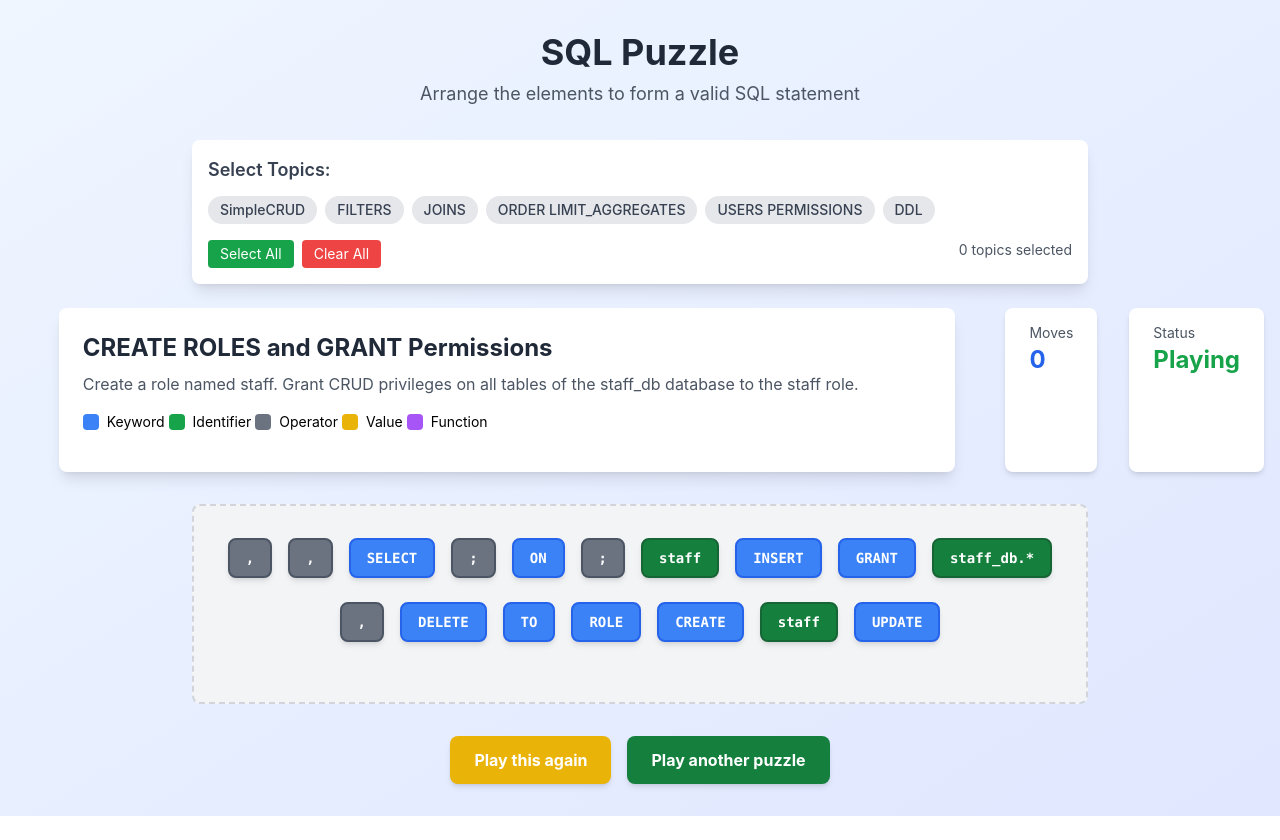
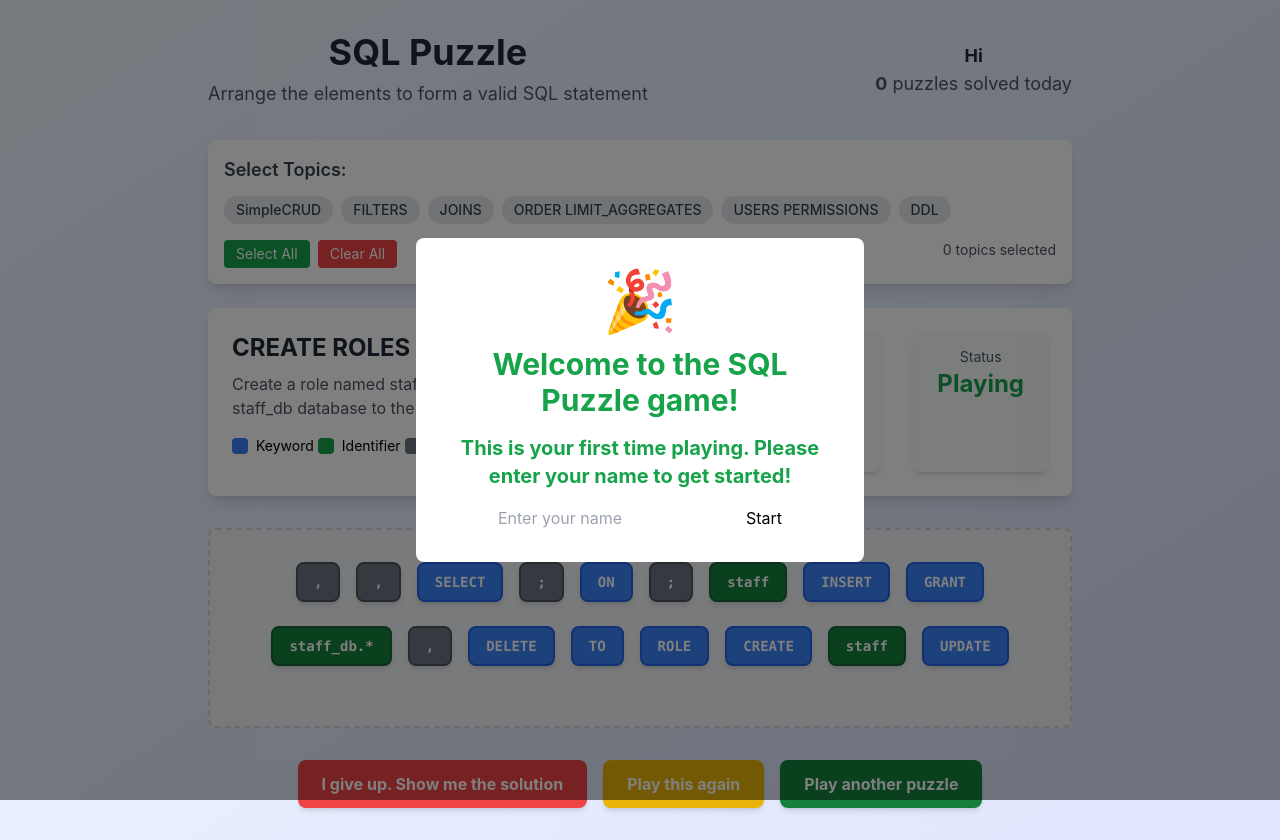
Before and after one commit to greenorca/SQL-Puzzle, a React (Create React App) app: page / in a window 1280 px wide. Before the commit the page ends 816 px from the top, so only its background shows below. Built offline with nearby package versions, Linux system fonts and the light colour scheme; the HTML template or start-up script is replaced by a standard one.

Commit message:
username and game stats
* are now stored in local storage
* are displayed in the header

added "give up, show solution" button
added "close" celebration button that allows
users to see their finished code again

```diff
--- a/src/App.tsx
+++ b/src/App.tsx
@@ -1,6 +1,8 @@
-import React, { useState } from 'react';
+import React, { useEffect, useState } from 'react';
 import './App.css';
 import { useGameState } from './hooks/useGameState';
+import { useUserInfo } from './hooks/useUserInfo';
+import FirstTimeUser from './components/FirstTimeUser';
 import PuzzleArea from './components/PuzzleArea';
 import WinCelebration from './components/WinCelebration';
 import TopicSelector from './components/TopicSelector';
@@ -8,12 +10,14 @@ import MermaidDiagram from './components/MermaidDiagram';
 import { Topic } from './types';
 
 function App() {
-  const [selectedTopics, setSelectedTopics] = useState<Topic[]>([]);
-  const [showDiagram, setShowDiagram] = useState(false);
-  const { gameState, updateUserOrder, resetPuzzle, nextPuzzle } = useGameState(selectedTopics);
+  const [ selectedTopics, setSelectedTopics] = useState<Topic[]>([]);
+  const [ showDiagram, setShowDiagram] = useState<boolean>(false);
+  const [ showWinCelebration, setShowWinCelebration] = useState<boolean>(true);
+  const { gameState, updateUserOrder, resetPuzzle, nextPuzzle, giveUp } = useGameState(selectedTopics);
+  const { username, setUsername, addCompletedPuzzle, puzzlesCompleted } = useUserInfo();
 
   const getUserOrderDisplay = () => {
-    const elements = gameState.userOrder.map(el => el.content);
+    let elements = gameState.userOrder.map(el => el.content)
     return elements.map((content, index) => {
       const shouldBreak = ['JOIN', 'FROM', 'WHERE', 'VALUES', 'SET', 'GROUP BY','ORDER BY','LIMIT'].includes(content);
       return (
@@ -26,17 +30,43 @@ function App() {
     });
   };
 
+  const getNumberPuzzlesSolvedToday = (): number => {
+    const today = new Date();
+    today.setHours(0, 0, 0, 0); // Set to start of day
+
+    return puzzlesCompleted.filter(item => {
+      const completionDate = new Date(item.completedAt);
+      completionDate.setHours(0, 0, 0, 0); // Set to start of day
+      return completionDate.getTime() === today.getTime();
+    }).length;
+  };
+
+  useEffect(() => {
+    setShowWinCelebration(true);
+    if (gameState.isWon && gameState.currentPuzzle) {
+      addCompletedPuzzle(parseInt(gameState.currentPuzzle.id));
+    }
+  }, [gameState.isWon, gameState.currentPuzzle]);
+
   return (
     <div className="min-h-screen bg-gradient-to-br from-blue-50 to-indigo-100">
-      <div className="container mx-auto px-4 py-8">
+      <div className="container mx-auto max-w-4xl px-4 py-8">
         {/* Header */}
-        <header className="text-center mb-8">
+        <header className="text-center mb-8 flex justify-between items-center">
+          <div>
           <h1 className="text-4xl font-bold text-gray-800 mb-2">
             SQL Puzzle
           </h1>
           <p className="text-gray-600 text-lg">
             Arrange the elements to form a valid SQL statement
           </p>
+          </div>
+          <div>
+            <h4 className="text-gray-800 font-bold text-lg">Hi {username}</h4>
+            <p className="text-gray-600 text-lg">
+              <b>{getNumberPuzzlesSolvedToday()}</b> puzzles solved today
+            </p>
+          </div>
         </header>
 
         {/* Topic Selector */}
@@ -47,8 +77,8 @@ function App() {
 
         {/* Puzzle Info */}
         {gameState.currentPuzzle && (
-          <div className="flex justify-center gap-2">
-          <div className="bg-white rounded-lg p-6 mb-8 shadow-lg max-w-4xl mx-auto grow">
+          <div className="bg-white rounded-lg p-6 mb-8 shadow-lg max-w-4xl mx-auto flex">
+            <div className="flex-grow">
             <h2 className="text-2xl font-bold text-gray-800 mb-2">
               {gameState.currentPuzzle.title}
             </h2>
@@ -92,14 +122,14 @@ function App() {
                 <span>Function</span>
               </div>
             </div>
-          </div>
+            </div>
             {/* Game Stats */}
-            <div className="flex justify-center gap-8 mb-8">
-              <div className="bg-white rounded-lg px-6 py-3 shadow-md">
+            <div className="flex justify-center gap-8 text-center">
+              <div className="bg-gray-50 rounded-lg px-6 py-3 shadow-md">
                 <span className="text-gray-600 text-sm">Moves</span>
                 <p className="text-2xl font-bold text-blue-600">{gameState.moves}</p>
               </div>
-              <div className="bg-white rounded-lg px-6 py-3 shadow-md">
+              <div className="bg-gray-50 rounded-lg px-6 py-3 shadow-md">
                 <span className="text-gray-600 text-sm">Status</span>
                 <p className="text-2xl font-bold text-green-600">
                   {gameState.isWon ? 'Won! 🎉' : 'Playing'}
@@ -125,7 +155,7 @@ function App() {
               ? 'bg-green-100 text-green-800 border-2 border-green-500'
               : 'bg-gray-900 text-green-400'
           }`}>
-            {getUserOrderDisplay() || <span className="text-gray-500">Start arranging elements above...</span>}
+            {gameState.isGivenUp ? gameState.currentPuzzle?.correctOrder.map(el => el.content).join(' ') : getUserOrderDisplay() || <span className="text-gray-500">Start arranging elements above...</span>}
           </div>
           {gameState.isWon && (
             <div className="mt-4 text-center">
@@ -137,6 +167,12 @@ function App() {
 
         {/* Control Buttons */}
         <div className="flex justify-center gap-4 mt-8">
+          <button
+            onClick={()=>giveUp()}
+            className="bg-red-500 hover:bg-red-600 text-white font-bold py-3 px-6 rounded-lg transition-colors duration-200 transform hover:scale-105 shadow-md"
+          >
+            I give up. Show me the solution
+          </button>
           <button
             onClick={resetPuzzle}
             className="bg-yellow-500 hover:bg-yellow-600 text-white font-bold py-3 px-6 rounded-lg transition-colors duration-200 transform hover:scale-105 shadow-md"
@@ -152,11 +188,12 @@ function App() {
         </div>
 
         {/* Win Celebration */}
-        {gameState.isWon && (
+        {gameState.isWon && showWinCelebration && (
           <WinCelebration
             moves={gameState.moves}
             onNextPuzzle={nextPuzzle}
             onResetPuzzle={resetPuzzle}
+            onClose={() => setShowWinCelebration(false)}
           />
         )}
 
@@ -166,6 +203,11 @@ function App() {
           isOpen={showDiagram}
           onClose={() => setShowDiagram(false)}
         />
+
+        {username === '' && (
+          <FirstTimeUser onNameSubmit={(name) => setUsername(name)} />
+        )}
+
       </div>
     </div>
   );
--- /dev/null
+++ b/src/components/FirstTimeUser.tsx
@@ -0,0 +1,28 @@
+import { useState } from "react";
+
+export default function FirstTimeUser({onNameSubmit}: {onNameSubmit: (name: string) => void}) {
+    const [userName, setUserName] = useState('');
+
+    const onChange = (e: React.ChangeEvent<HTMLInputElement>) => {
+        setUserName(e.target.value);
+    };
+
+    return (
+    <div className="fixed inset-0 bg-black bg-opacity-50 flex items-center justify-center z-50">
+      <div className={`bg-white rounded-lg p-8 max-w-md mx-4 text-center transform scale-100`}>
+        <div className="text-6xl mb-4">🎉</div>
+        <h2 className="text-3xl font-bold text-green-600 mb-4">
+          Welcome to the SQL Puzzle game!
+        </h2>
+        <h4 className="text-xl font-bold text-green-600 mb-4">
+          This is your first time playing. Please enter your name to get started!
+        </h4>
+        <form action={(formData) => onNameSubmit(userName as string)}>
+          <input type="text" name="name" placeholder="Enter your name" value={userName} onChange={onChange} />
+          <button type="submit">Start</button>
+        </form>
+
+      </div>
+    </div>
+    );
+}
--- a/src/components/WinCelebration.tsx
+++ b/src/components/WinCelebration.tsx
@@ -4,12 +4,14 @@ interface WinCelebrationProps {
   moves: number;
   onNextPuzzle: () => void;
   onResetPuzzle: () => void;
+  onClose: () => void;
 }
 
 const WinCelebration: React.FC<WinCelebrationProps> = ({
   moves,
   onNextPuzzle,
-  onResetPuzzle
+  onResetPuzzle,
+  onClose
 }) => {
   const [shouldBounce, setShouldBounce] = useState(true);
 
@@ -39,6 +41,12 @@ const WinCelebration: React.FC<WinCelebrationProps> = ({
 
         <div className="flex gap-4 justify-center">
           <button
+            onClick={onClose}
+            className="bg-gray-500 hover:bg-gray-600 text-white font-bold py-3 px-6 rounded-lg transition-colors duration-200 transform hover:scale-105"
+          >
+            Close
+          </button>
+          <button
             onClick={onNextPuzzle}
             className="bg-blue-500 hover:bg-blue-600 text-white font-bold py-3 px-6 rounded-lg transition-colors duration-200 transform hover:scale-105"
           >
--- a/src/hooks/useGameState.ts
+++ b/src/hooks/useGameState.ts
@@ -7,6 +7,7 @@ export const useGameState = (selectedTopics: Topic[] = []) => {
     currentPuzzle: null,
     userOrder: [],
     isWon: false,
+    isGivenUp: false,
     moves: 0,
   });
 
@@ -18,6 +19,7 @@ export const useGameState = (selectedTopics: Topic[] = []) => {
       currentPuzzle: puzzle,
       userOrder: [...puzzle.shuffledOrder],
       isWon: false,
+      isGivenUp: false,
       moves: 0,
     });
   }, [selectedTopics]);
@@ -65,6 +67,7 @@ export const useGameState = (selectedTopics: Topic[] = []) => {
         userOrder: newOrder,
         moves: prev.moves + 1,
         isWon,
+        isGivenUp: false,
       };
     });
   }, [checkWinCondition]);
@@ -77,6 +80,7 @@ export const useGameState = (selectedTopics: Topic[] = []) => {
         ...prev,
         userOrder: [...prev.currentPuzzle.shuffledOrder],
         isWon: false,
+        isGivenUp: false,
         moves: 0,
       };
     });
@@ -85,6 +89,19 @@ export const useGameState = (selectedTopics: Topic[] = []) => {
   const nextPuzzle = useCallback(() => {
     initializeGame();
   }, [initializeGame]);
+
+  const giveUp = useCallback(() => {
+    setGameState(prev => {
+      if (!prev.currentPuzzle) return prev;
+
+      return {
+        ...prev,
+        userOrder: [...prev.currentPuzzle.correctOrder],
+        isWon: false,
+        isGivenUp: true,
+      };
+    });
+  }, []);
 
   useEffect(() => {
     initializeGame();
@@ -95,5 +112,6 @@ export const useGameState = (selectedTopics: Topic[] = []) => {
     updateUserOrder,
     resetPuzzle,
     nextPuzzle,
+    giveUp,
   };
 };
--- /dev/null
+++ b/src/hooks/useUserInfo.ts
@@ -0,0 +1,44 @@
+import { useState, useEffect } from 'react';
+
+interface PuzzleCompletion {
+  puzzleId: number;
+  completedAt: Date;
+}
+
+const USERNAME_KEY = 'sql_puzzle_username';
+const PUZZLES_COMPLETED_KEY = 'sql_puzzle_puzzles_completed';
+
+export const useUserInfo = () => {
+  const [username, setUsername] = useState<string>('');
+  const [puzzlesCompleted, setPuzzlesCompleted] = useState<PuzzleCompletion[]>([]);
+
+  // Load username from localStorage on mount
+  useEffect(() => {
+    const storedUsername = localStorage.getItem(USERNAME_KEY);
+    if (storedUsername) {
+      setUsername(storedUsername);
+    }
+  }, []);
+
+  // Save username to localStorage whenever it changes
+  useEffect(() => {
+    if (username) {
+      localStorage.setItem(USERNAME_KEY, username);
+    } else {
+      localStorage.removeItem(USERNAME_KEY);
+    }
+  }, [username]);
+
+  const addCompletedPuzzle = (puzzleId: number) => {
+    setPuzzlesCompleted([...puzzlesCompleted, { puzzleId, completedAt: new Date() }]);
+  };
+
+  return {
+    username,
+    setUsername,
+    clearUsername: () => setUsername(''),
+    addCompletedPuzzle,
+    puzzlesCompleted,
+    hasUsername: !!username
+  };
+};
--- a/src/types.ts
+++ b/src/types.ts
@@ -23,5 +23,6 @@ export interface GameState {
   currentPuzzle: SQLPuzzle | null;
   userOrder: SQLElement[];
   isWon: boolean;
+  isGivenUp: boolean;
   moves: number;
 }
```
Also changed, not shown: 1 other file (tests, documents, lock files or other folders).
